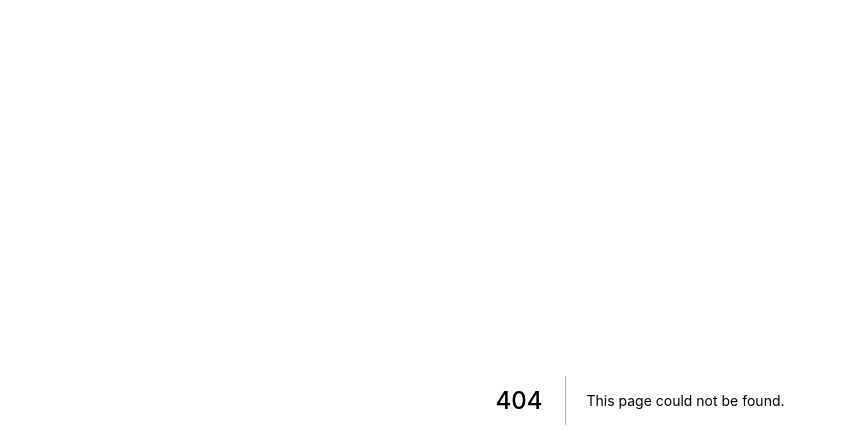
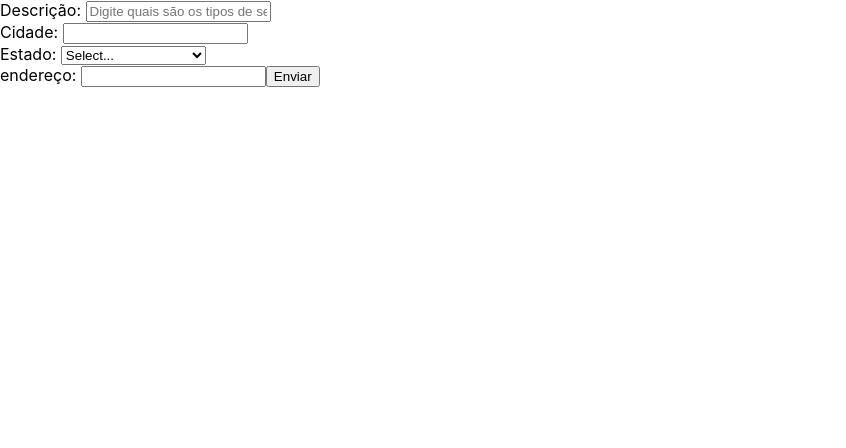
Before and after one commit to ioanefaumui/provihack_equipe_8, a Next.js app: page /cadastro_servicos in a window 1280 px wide. Before the commit this address had no page. Shown: the top 448 px of the page, without its empty margins (0-846 px from the left). Built offline with nearby package versions, Linux system fonts and the light colour scheme.

Commit message:
feat:create cadastro_servicos and cadastro_products pages

```diff
--- /dev/null
+++ b/components/FormularioCadastroServicos.js
@@ -0,0 +1,95 @@
+import { useEffect, useState } from "react";
+
+export default function FormularioCadastroServicos() {
+  const [descricao, setDescricao] = useState("");
+  const [cidade, setCidade] = useState("");
+  const [estado, setEstado] = useState("");
+  const [endereco, setEndereco] = useState("");
+
+  if (descricao.value == "") {
+    return "Por favor, digite a descrição do seu serviço";
+  }
+  if (cidade.value == "") {
+    return "Está faltando preencher o campo";
+  }
+  if (estado.value == "") {
+    return "Está faltando preencher o campo";
+  }
+  if(endereco.value == ""){
+    return "Está faltando preencher o campo";
+  }
+
+  useEffect(() => {
+    console.log(estado);
+  }, [estado]);
+
+  return (
+    <>
+      <form action="/cadastro_servicos" method="post">
+        <label>Descrição: </label>
+        <input
+          placeholder="Digite quais são os tipos de serviços"
+          name="descricao"
+          type="text"
+          maxLength="1000"
+          required
+          onChange={(event) => setDescricao(event.target.value)}
+        />
+        <br />
+        <label>Cidade: </label>
+        <input
+          name="cidade"
+          type="text"
+          maxLength="80"
+          required
+          onChange={(event) => setCidade(event.target.value)}
+        />
+        <br />
+
+        <label>Estado: </label>
+      <select name="estados-brasil"
+     onChange={(event) => setEstado(event.target.value)}
+     >
+       <option value="">Select...</option>
+      <option value="AC">Acre</option>
+      <option value="AL">Alagoas</option>
+      <option value="AP">Amapá</option>
+      <option value="AM">Amazonas</option>
+      <option value="BA">Bahia</option>
+      <option value="CE">Ceará</option>
+      <option value="DF">Distrito Federal</option>
+      <option value="ES">Espírito Santo</option>
+      <option value="GO">Goiás</option>
+      <option value="MA">Maranhão</option>
+      <option value="MT">Mato Grosso</option>
+      <option value="MS">Mato Grosso do Sul</option>
+      <option value="MG">Minas Gerais</option>
+      <option value="PA">Pará</option>
+      <option value="PB">Paraíba</option>
+      <option value="PR">Paraná</option>
+      <option value="PE">Pernambuco</option>
+      <option value="PI">Piauí</option>
+      <option value="RJ">Rio de Janeiro</option>
+      <option value="RN">Rio Grande do Norte</option>
+      <option value="RS">Rio Grande do Sul</option>
+      <option value="RO">Rondônia</option>
+      <option value="RR">Roraima</option>
+      <option value="SC">Santa Catarina</option>
+      <option value="SP">São Paulo</option>
+      <option value="SE">Sergipe</option>
+      <option value="TO">Tocantins</option>
+      </select>
+        <br />
+
+        <label>endereço: </label>
+        <input
+          name="endereco"
+          required
+          onChange={(event) => setEndereco(event.target.value)}
+        >
+        </input>
+        <button type="submit">Enviar</button>
+      </form>
+    </>
+  );
+}
--- /dev/null
+++ b/pages/cadastro_products.js
@@ -0,0 +1,5 @@
+import FormularioProducts from "../components/FormularioProducts";
+
+export default function CadastroProducts(){
+    return   <FormularioProducts />;
+}
--- /dev/null
+++ b/pages/cadastro_servicos.js
@@ -0,0 +1,5 @@
+import FormularioCadastroServicos from "../components/FormularioCadastroServicos";
+
+export default function CadastroServicos(){
+    return <FormularioCadastroServicos/>
+}
```
Also changed, not shown: components/FormularioProducts.js (+9 -7 lines), pages/index.js (+12 -6 lines).
